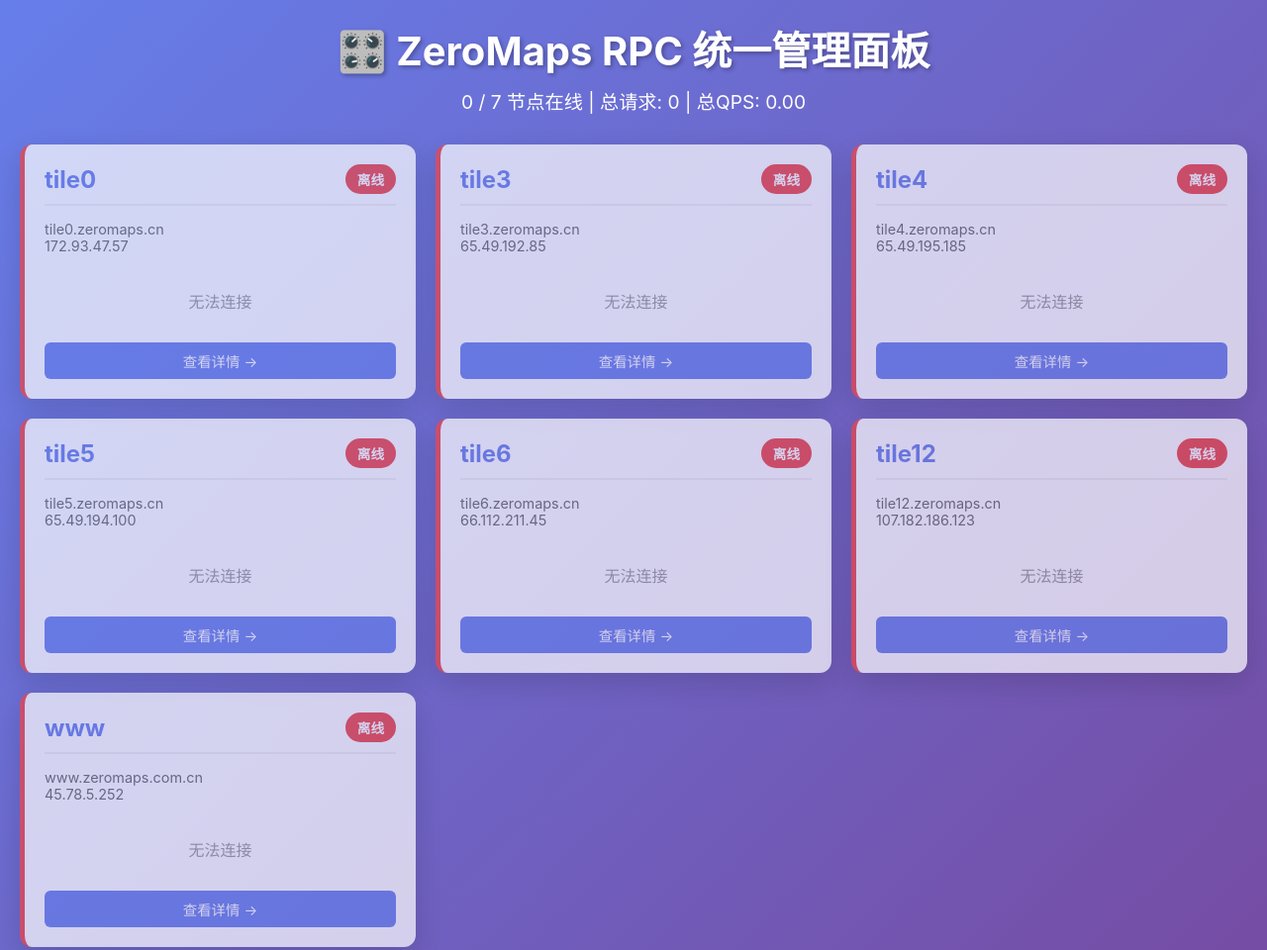
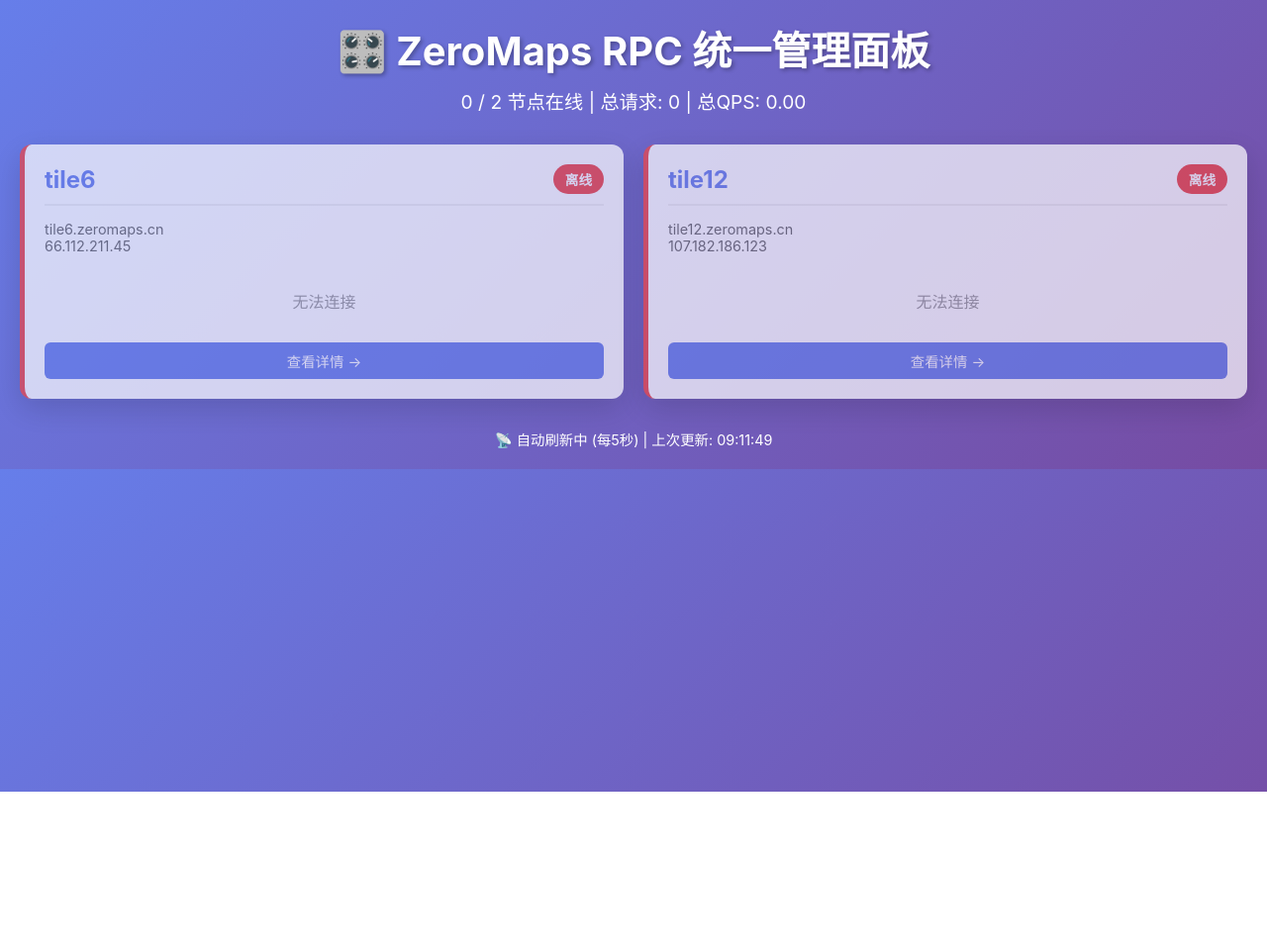
Before and after one commit to vistone/zeromaps-rpc, a website: page public/index.html in a window 1280 px wide. Shown: the top 960 px of the page at 99% size. After the commit the page ends 800 px from the top, so only its background shows below. Drawn offline with Linux system fonts and the light colour scheme; no server answers.

Commit message:
fix: 统一管理面板只显示已部署节点 (v1.2.68)
- 暂时只显示 tile6 和 tile12
- 其他节点待部署后再取消注释
- 避免未部署节点导致超时

```diff
--- a/package.json
+++ b/package.json
@@ -1,6 +1,6 @@
 {
   "name": "zeromaps-rpc",
-  "version": "1.2.67",
+  "version": "1.2.68",
   "description": "ZeroMaps RPC Protocol - 基于 IPv6 池和 curl-impersonate 的高性能数据获取系统",
   "type": "module",
   "scripts": {
--- a/public/index.html
+++ b/public/index.html
@@ -1,59 +1,74 @@
 <!DOCTYPE html>
 <html lang="zh-CN">
+
 <head>
   <meta charset="UTF-8">
   <meta name="viewport" content="width=device-width, initial-scale=1.0">
   <title>ZeroMaps RPC 统一管理面板</title>
   <style>
-    * { margin: 0; padding: 0; box-sizing: border-box; }
+    * {
+      margin: 0;
+      padding: 0;
+      box-sizing: border-box;
+    }
+
     body {
       font-family: -apple-system, BlinkMacSystemFont, "Segoe UI", Arial, sans-serif;
       background: linear-gradient(135deg, #667eea 0%, #764ba2 100%);
       color: #333;
       padding: 20px;
     }
+
     .container {
       max-width: 1600px;
       margin: 0 auto;
     }
+
     h1 {
       color: white;
       text-align: center;
       margin-bottom: 10px;
       font-size: 2.5em;
-      text-shadow: 2px 2px 4px rgba(0,0,0,0.3);
+      text-shadow: 2px 2px 4px rgba(0, 0, 0, 0.3);
     }
+
     .summary {
       text-align: center;
       color: white;
       margin-bottom: 30px;
       font-size: 1.2em;
     }
+
     .grid {
       display: grid;
       grid-template-columns: repeat(auto-fit, minmax(350px, 1fr));
       gap: 20px;
       margin-bottom: 30px;
     }
+
     .node-card {
       background: white;
       border-radius: 12px;
       padding: 20px;
-      box-shadow: 0 10px 30px rgba(0,0,0,0.2);
+      box-shadow: 0 10px 30px rgba(0, 0, 0, 0.2);
       transition: all 0.3s;
       border-left: 5px solid #ccc;
     }
+
     .node-card:hover {
       transform: translateY(-5px);
-      box-shadow: 0 15px 40px rgba(0,0,0,0.3);
+      box-shadow: 0 15px 40px rgba(0, 0, 0, 0.3);
     }
+
     .node-card.online {
       border-left-color: #10b981;
     }
+
     .node-card.offline {
       border-left-color: #ef4444;
       opacity: 0.7;
     }
+
     .node-header {
       display: flex;
       justify-content: space-between;
@@ -62,65 +77,86 @@
       padding-bottom: 10px;
       border-bottom: 2px solid #f0f0f0;
     }
+
     .node-name {
       font-size: 1.5em;
       font-weight: bold;
       color: #667eea;
     }
+
     .node-status {
       padding: 5px 12px;
       border-radius: 20px;
       font-size: 0.85em;
       font-weight: bold;
     }
+
     .status-online {
       background: #10b981;
       color: white;
     }
+
     .status-offline {
       background: #ef4444;
       color: white;
     }
+
     .node-info {
       font-size: 0.9em;
       color: #666;
       margin-bottom: 15px;
     }
+
     .stats-grid {
       display: grid;
       grid-template-columns: repeat(2, 1fr);
       gap: 10px;
     }
+
     .stat-item {
       padding: 8px;
       background: #f8f9fa;
       border-radius: 6px;
     }
+
     .stat-label {
       font-size: 0.75em;
       color: #999;
       margin-bottom: 3px;
     }
+
     .stat-value {
       font-size: 1.3em;
       font-weight: bold;
       color: #667eea;
     }
-    .stat-value.good { color: #10b981; }
-    .stat-value.warning { color: #f59e0b; }
-    .stat-value.bad { color: #ef4444; }
+
+    .stat-value.good {
+      color: #10b981;
+    }
+
+    .stat-value.warning {
+      color: #f59e0b;
+    }
+
+    .stat-value.bad {
+      color: #ef4444;
+    }
+
     .loading {
       text-align: center;
       padding: 40px;
       color: white;
       font-size: 1.5em;
     }
+
     .refresh-info {
       text-align: center;
       color: white;
       margin-top: 20px;
       font-size: 0.9em;
     }
+
     .node-link {
       display: block;
       text-align: center;
@@ -133,11 +169,13 @@
       font-size: 0.9em;
       transition: background 0.3s;
     }
+
     .node-link:hover {
       background: #5568d3;
     }
   </style>
 </head>
+
 <body>
   <div class="container">
     <h1>🎛️ ZeroMaps RPC 统一管理面板</h1>
@@ -159,13 +197,15 @@
   <script>
     // 7个VPS节点配置
     const NODES = [
-      { name: 'tile0', domain: 'tile0.zeromaps.cn', ip: '172.93.47.57', ipv6: '2607:8700:5500:2943' },
-      { name: 'tile3', domain: 'tile3.zeromaps.cn', ip: '65.49.192.85', ipv6: '2607:8700:5500:e639' },
-      { name: 'tile4', domain: 'tile4.zeromaps.cn', ip: '65.49.195.185', ipv6: '2607:8700:5500:1e09' },
-      { name: 'tile5', domain: 'tile5.zeromaps.cn', ip: '65.49.194.100', ipv6: '2607:8700:5500:203e' },
+      // 已部署的节点
       { name: 'tile6', domain: 'tile6.zeromaps.cn', ip: '66.112.211.45', ipv6: '2607:8700:5500:bf4b' },
-      { name: 'tile12', domain: 'tile12.zeromaps.cn', ip: '107.182.186.123', ipv6: '2607:8700:5500:2043' },
-      { name: 'www', domain: 'www.zeromaps.com.cn', ip: '45.78.5.252', ipv6: '2607:8700:5500:d197' }
+      { name: 'tile12', domain: 'tile12.zeromaps.cn', ip: '107.182.186.123', ipv6: '2607:8700:5500:2043' }
+      // 待部署的节点（部署后取消注释）
+      // { name: 'tile0', domain: 'tile0.zeromaps.cn', ip: '172.93.47.57', ipv6: '2607:8700:5500:2943' },
+      // { name: 'tile3', domain: 'tile3.zeromaps.cn', ip: '65.49.192.85', ipv6: '2607:8700:5500:e639' },
+      // { name: 'tile4', domain: 'tile4.zeromaps.cn', ip: '65.49.195.185', ipv6: '2607:8700:5500:1e09' },
+      // { name: 'tile5', domain: 'tile5.zeromaps.cn', ip: '65.49.194.100', ipv6: '2607:8700:5500:203e' },
+      // { name: 'www', domain: 'www.zeromaps.com.cn', ip: '45.78.5.252', ipv6: '2607:8700:5500:d197' }
     ];
 
     function formatNumber(num) {
@@ -308,4 +348,5 @@
     setInterval(fetchAllStats, 5000);
   </script>
 </body>
+
 </html>
```
Lines whose indentation alone changed are shown as unchanged.
